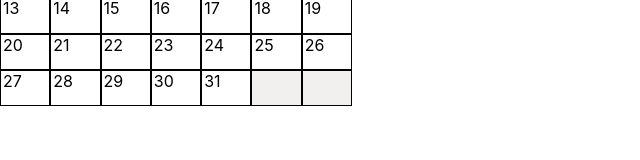
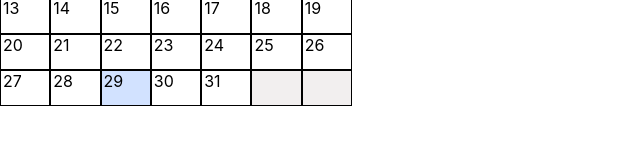
Before and after one commit to AnthonyClausing/notepad, a React (Create React App) app: page / in a window 1280 px wide. Shown: the part 134-294 px from the top of the page, without its empty margins (0-640 px from the left). Built offline with nearby package versions, Linux system fonts and the light colour scheme; the HTML template or start-up script is replaced by a standard one.

Commit message:
base select specific day logic and styling

```diff
--- a/src/Calendar.css
+++ b/src/Calendar.css
@@ -43,6 +43,9 @@
 .week > div:nth-child(n){
   border: 1px black solid;
 }
+.day.selected{
+  background: #98beff70;
+}
 .day.gray {
   background-color: #f0ececd8;
 }
--- a/src/Calendar.tsx
+++ b/src/Calendar.tsx
@@ -6,10 +6,10 @@ import "./Calendar.css";
 //TODO:
 // colors property connected to settings
 type props = {}
-type state = {selectedDay: string, selectedMonth: number, selectedYear: number, weeks: Array<Array<undefined | number>> }
+type state = {selectedDay: number, selectedMonth: number, selectedYear: number, weeks: Array<Array<undefined | number>> }
 
 class Calendar extends  React.Component<props,state> {
-  state: state = {selectedDay: "", selectedMonth: 0, selectedYear: 2020, weeks: []}
+  state: state = {selectedDay: 1, selectedMonth: 0, selectedYear: 2020, weeks: []}
   dow : string[] = ["Sunday", "Monday","Tuesday","Wednesday","Thursday","Friday","Saturday"]
   months : string[] = ["January","February","March","April","May", "June", "July","August","September","October","November","December"]
   //change selectedDay if selectedDay > 28 check various stuff
@@ -17,7 +17,7 @@ class Calendar extends  React.Component<props,state> {
   componentDidMount(){
     let today = startOfToday()
     let [month,day,year] = format(today,"L d yyyy").split(" ")
-    this.setState({selectedMonth: +month - 1, selectedDay: day, selectedYear: +year })
+    this.setState({selectedMonth: +month - 1, selectedDay: +day, selectedYear: +year })
     this.populateWeeks(+year, +month - 1)
   }
   componentWillUpdate(_nextProps : props, nextState : state) {
@@ -60,6 +60,9 @@ class Calendar extends  React.Component<props,state> {
       selectedYear: this.state.selectedMonth === 0 ? this.state.selectedYear - 1 : this.state.selectedYear
     })
   }
+  setSelectedDay(day: number | undefined) {
+    day && this.setState({selectedDay: day})
+  }
 
   render(){
     const calendarClass: string = this.state.weeks.length === 6 ? "long" : ""
@@ -87,7 +90,10 @@ class Calendar extends  React.Component<props,state> {
                 {
                   days.map((day, idx) => {
                     return (
-                      <div className={`day ${idx} ${!day? "gray" : ""}`}>
+                      <div
+                        className={`day ${idx} ${!day? "gray" : ""} ${day && day === this.state.selectedDay ? "selected" : ""}`}
+                        onClick={() => this.setSelectedDay(day)}
+                      >
                         <div>{day ? day : ""}</div>
                       </div>
                     )
```
